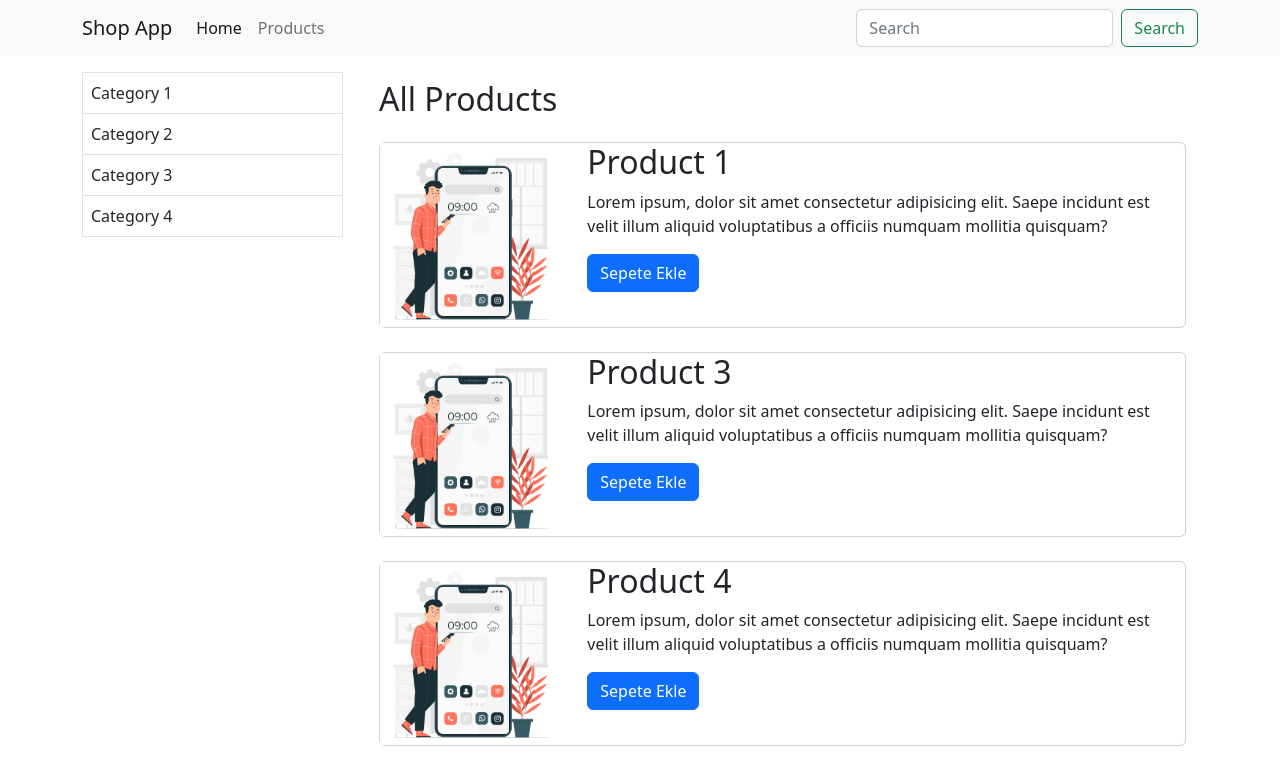
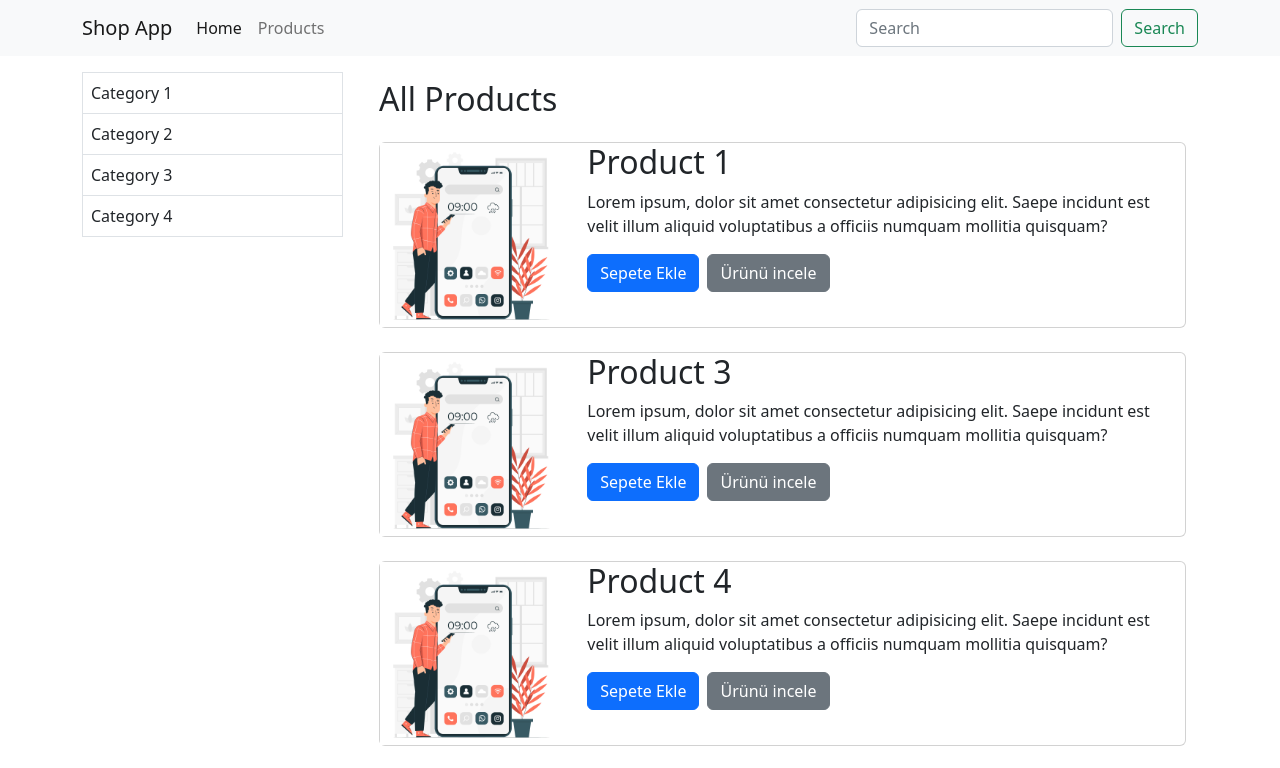
Before and after one commit to furkan-developer/angular-mini-eticaret, an Angular app: page /productlist in a window 1280 px wide. Shown: the top 768 px of the page. Built offline with nearby package versions, Linux system fonts and the light colour scheme.

Commit message:
ADD: 'incele' button on product component

```diff
--- a/src/app/product/product.component.html
+++ b/src/app/product/product.component.html
@@ -7,6 +7,7 @@
       <h2>{{product.productName}}</h2>
       <p>{{product.description}}</p>
       <button type="button" class="btn btn-primary" (click)="addBasket(product)">Sepete Ekle</button>
+      <button type="button" class="btn btn-secondary mx-2" routerLink="/productlist/{{product.id}}">Ürünü incele</button>
     </div>
   </div>
 </div>
```
